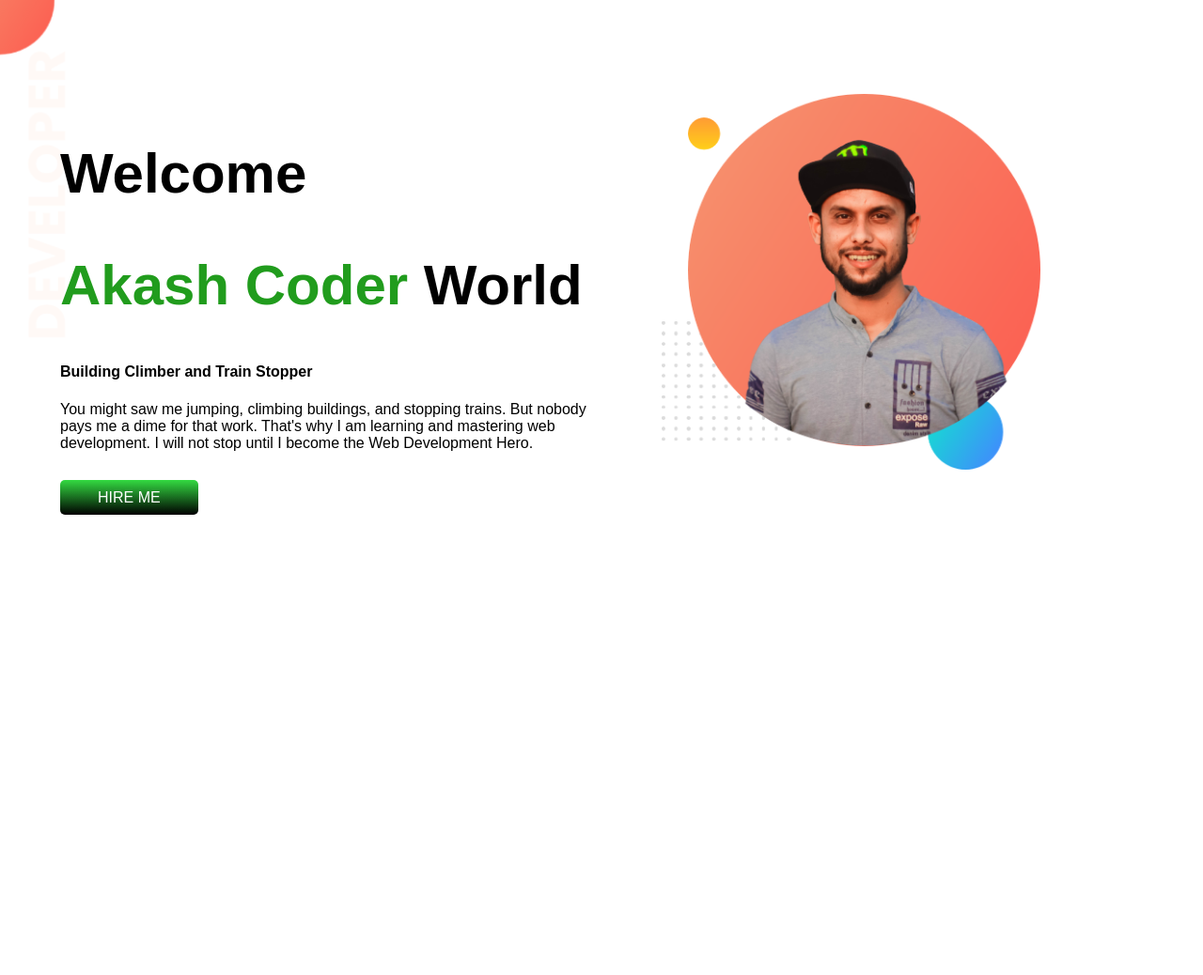
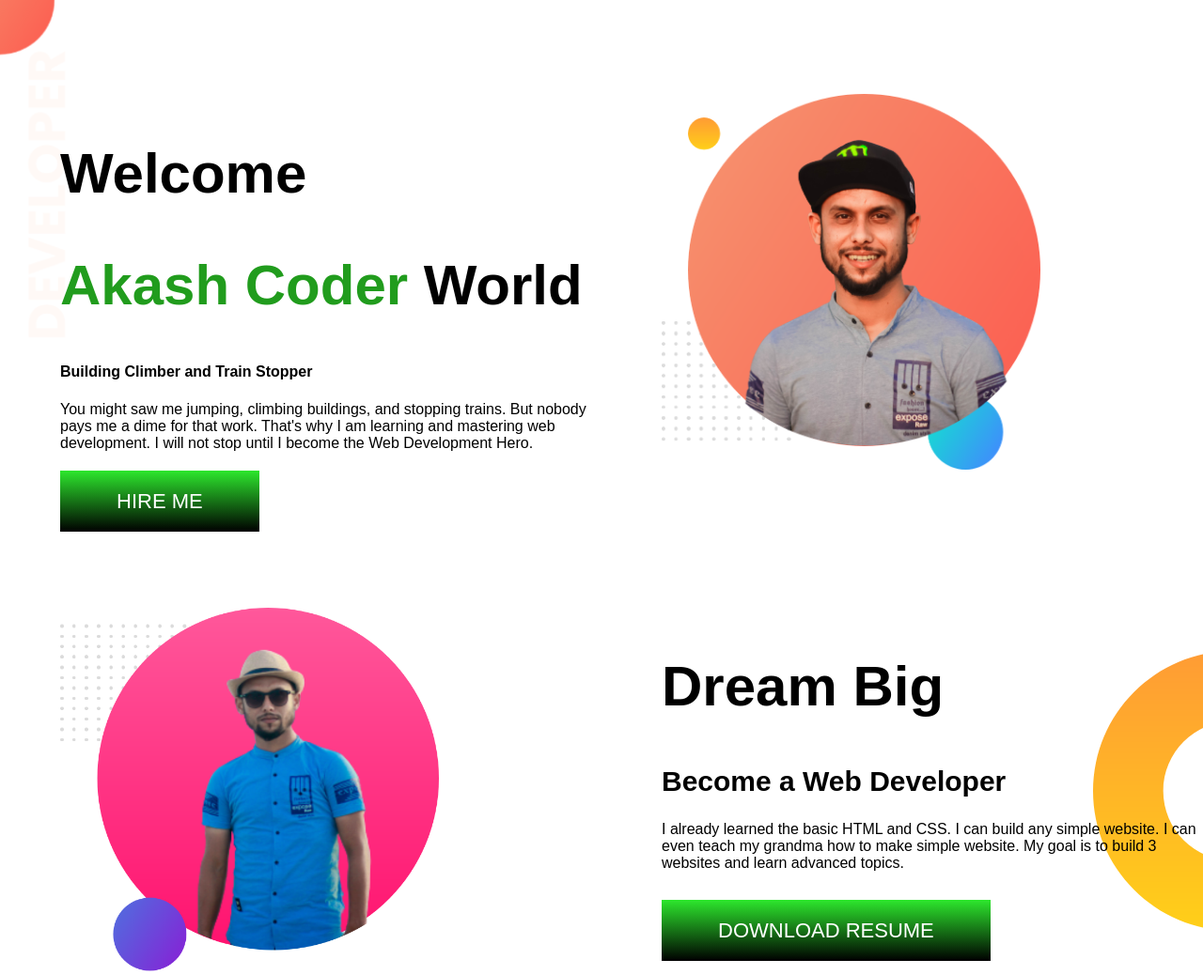
Before and after one commit to alamincoder/akash-portfolio, a plain HTML site: page index.html in a window 1280 px wide. Shown: the whole page at 94% size. Before the commit the page ends 800 px from the top, so only its background shows below. Drawn offline with Linux system fonts and the light colour scheme.

Commit message:
sec added

```diff
--- a/index.html
+++ b/index.html
@@ -25,6 +25,18 @@
             <img class="top-img" src="images/alamin-bg.png" alt="alamin-bg">
         </div>
     </section>
+    <section class="second-sec">
+        <div class="scnd-clmn">
+            <img src="images/alamin-bg-2.png" alt="alamin-bg-2">
+        </div>
+        <div class="scnd-clmn">
+            <h1>Dream Big</h1>
+            <h2>Become a Web Developer</h2>
+            <p>I already learned the basic HTML and CSS. I can build any simple website. I can even teach my grandma how
+                to make simple website. My goal is to build 3 websites and learn advanced topics.</p>
+            <a class="scnd-btn" href="#">Download Resume</a>
+        </div>
+    </section>
 </body>
 
 </html>
--- a/style.css
+++ b/style.css
@@ -10,10 +10,10 @@ h1{
 }
 .btn-top{
     text-decoration: none;
-    padding: 10px 40px;
-    background-image: linear-gradient(rgb(51, 218, 65), rgb(0, 0, 0));
+    padding: 20px 60px;
+    background-image: linear-gradient(rgb(45, 231, 45), black);
+    font-size: 22px;
     color: #fff;
-    border-radius: 5px;
     text-transform: uppercase;
 }
 .half-clmn{
@@ -32,3 +32,31 @@ h1{
 .top-img{
     width: 70%;
 }
+.scnd-clmn img {
+    width: 70%;
+}
+.second-sec {
+    background-image: url(images/dream-bg.png);
+    background-repeat: no-repeat;
+    display: flex;
+    margin-top: 100px;
+    background-position: right;
+}
+.scnd-clmn{
+    width: 50%;
+    padding-left: 5%;
+}
+.scnd-btn {
+    text-decoration: none;
+    padding: 20px 60px;
+    background-image: linear-gradient(rgb(45, 231, 45), black);
+    font-size: 22px;
+    color: #fff;
+    text-transform: uppercase;
+}
+.scnd-clmn p {
+    margin-bottom: 50px;
+}
+.scnd-clmn h2 {
+    font-size: 30px;
+}
```
